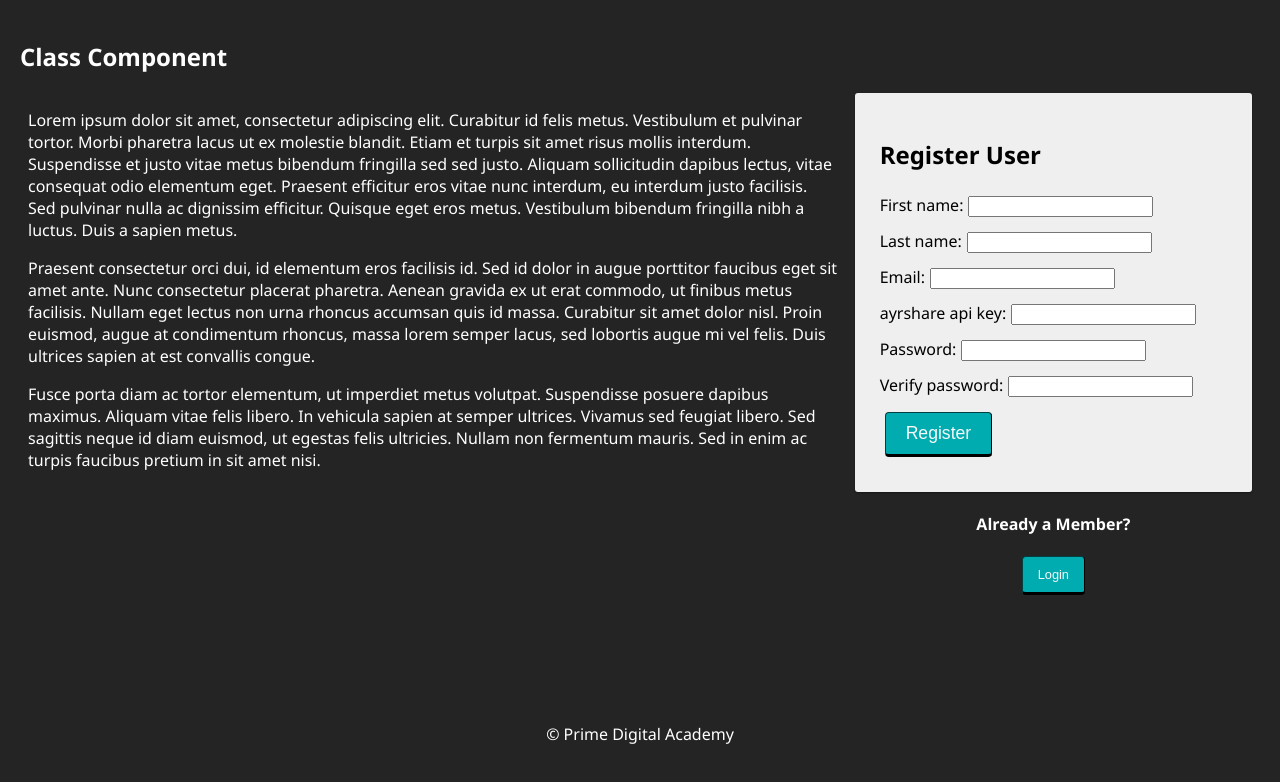
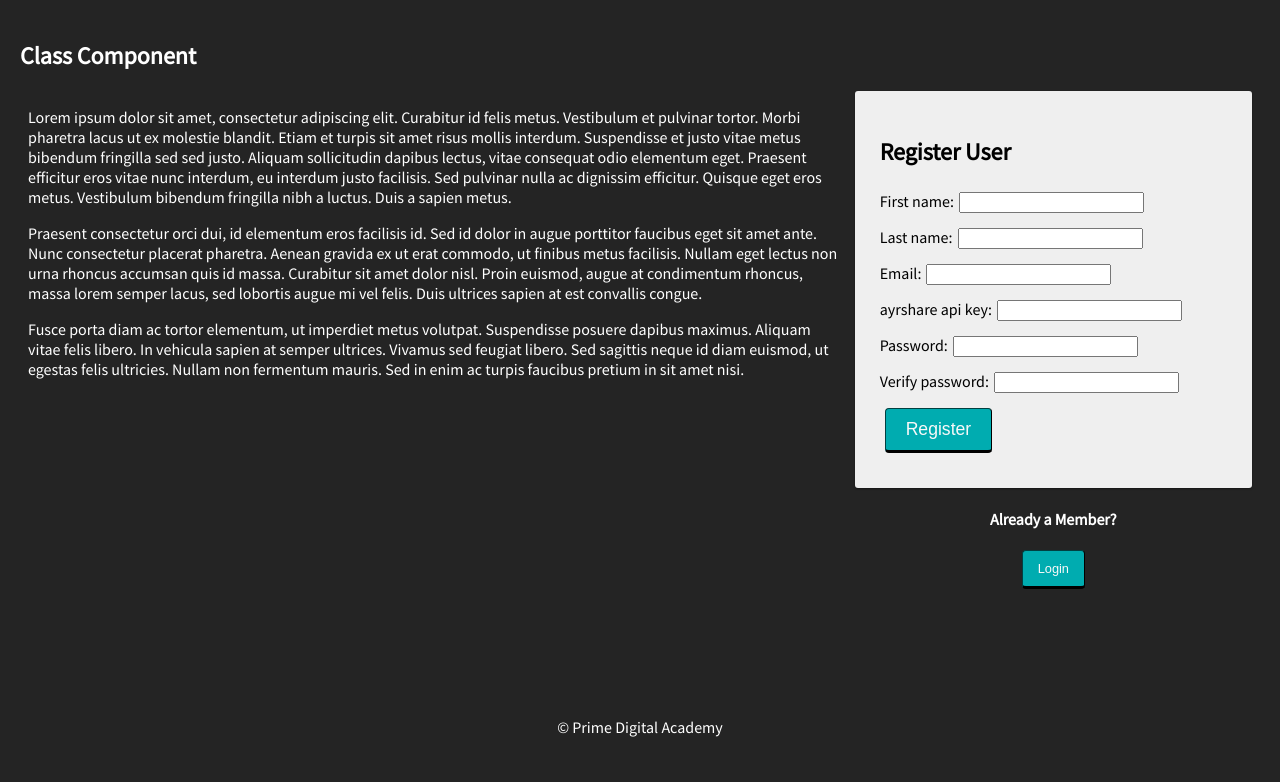
Before and after one commit to vargas-gabriel/every_event, a React app: page /#/home in a window 1280 px wide. Built offline with nearby package versions, Linux system fonts and the light colour scheme; no server answers.

Commit message:
font change

```diff
--- a/public/index.html
+++ b/public/index.html
@@ -4,7 +4,8 @@
     <meta charset="utf-8">
     <meta name="viewport" content="width=device-width, initial-scale=1, shrink-to-fit=no">
     <meta name="theme-color" content="#000000">
-
+    <link rel="preconnect" href="https://fonts.gstatic.com">
+<link href="https://fonts.googleapis.com/css2?family=Source+Sans+Pro&display=swap" rel="stylesheet">
     <title>App</title>
   </head>
   <body>
--- a/src/components/App/App.css
+++ b/src/components/App/App.css
@@ -5,7 +5,7 @@ body,
 }
 
 body {
-  font-family: 'Segoe UI', Tahoma, Geneva, Verdana, sans-serif;
+  font-family: 'Source Sans Pro', Tahoma, Geneva, Verdana, sans-serif;
   margin: 0px;
   background: rgb(36, 36, 36);
   color: white;
```
